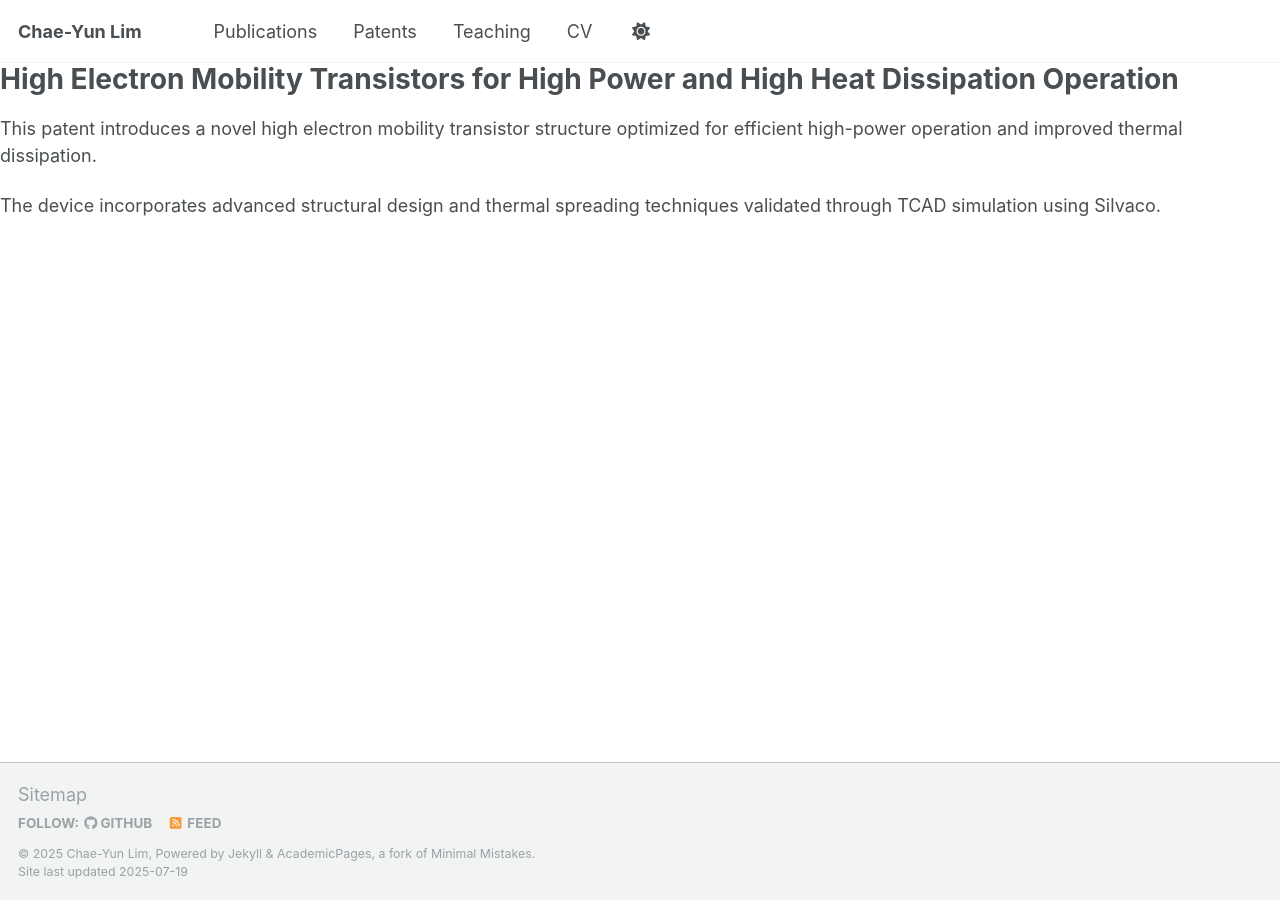
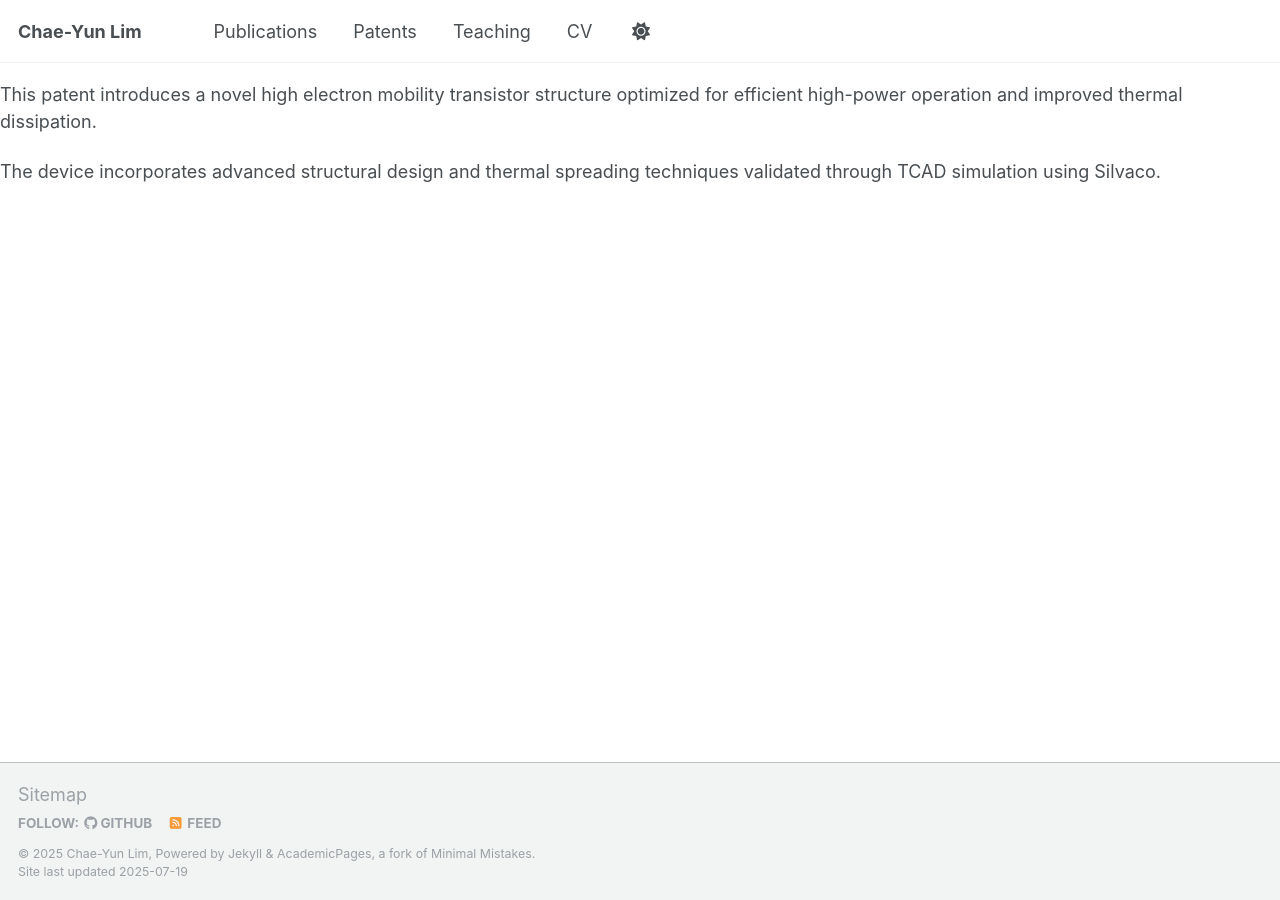
Before and after one commit to Chaeyun97/Chaeyun97.github.io, a Jekyll site: the page built from _patents/2024-gan-hemt.md, in a window 1280 px wide. Built offline with Jekyll 4.4.1, drawn with Linux system fonts in a browser that asks for light colours; a script that is not in the unit is left out.

Commit message:
Update 2024-gan-hemt.md

```diff
--- a/_patents/2024-gan-hemt.md
+++ b/_patents/2024-gan-hemt.md
@@ -15,7 +15,6 @@ status: "applied"
 layout: default
 ---
 
-# High Electron Mobility Transistors for High Power and High Heat Dissipation Operation
 
 This patent introduces a novel high electron mobility transistor structure optimized for efficient high-power operation and improved thermal dissipation.
 
```
